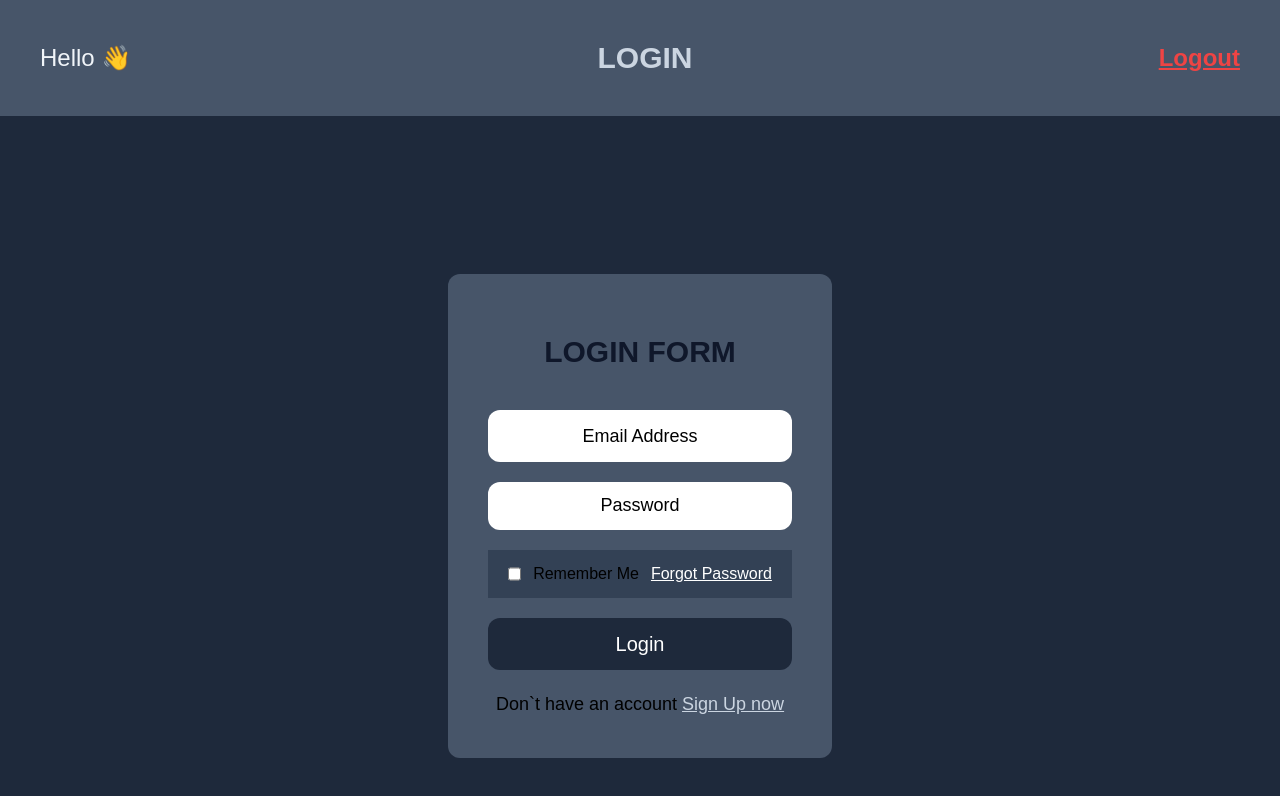
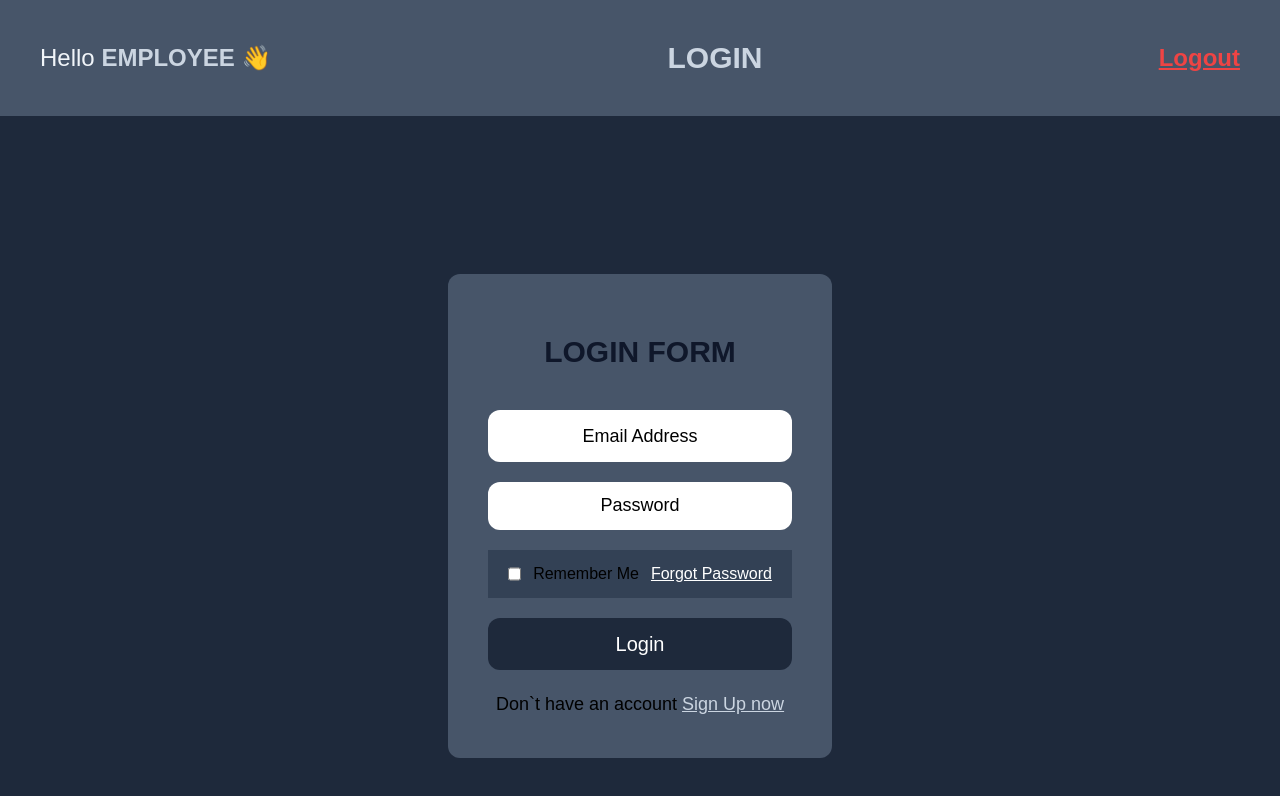
Before and after one commit to Nasifuad/E-M-S, a React (Vite) app: page / in a window 1280 px wide. Shown: the top 796 px of the page. Built offline with nearby package versions, Linux system fonts and the light colour scheme.

Commit message:
Auth Provider for both admin and user data

```diff
--- a/src/App.jsx
+++ b/src/App.jsx
@@ -7,10 +7,18 @@ import { AuthContext } from "./context/AuthContext";
 function App() {
   //stores user name
   let [user, setUser] = useState("");
-  let [userName, setUserName] = useState("");
+  let [userData, setUserData] = useState({
+    name: "employee",
+    email: "employee@example.com",
+    password: "123",
+    tasks: [],
+  });
+  console.log("User data test", userData);
   //getting data from context provider by AuthContext
   const AuthData = useContext(AuthContext);
-  console.log("This is", AuthData);
+  // const [adminData, setAdminData] = AuthData;
+  console.log("AuthData for test", AuthData);
+  // console.log("adminData for test", adminData);
   const handleLogin = (email, password) => {
     if (email === "admin@example.com" && password === "123") {
       setUser("admin");
@@ -21,14 +29,14 @@ function App() {
       }
     });
     setUser("employee");
-    setUserName(Info[0].name);
+    setUserData(Info);
   };
 
   return (
     <>
       {!user ? <Login handleLogin={handleLogin} /> : ""}
       {user === "admin" ? <AdminDashboard /> : ""}
-      {user === "employee" ? <EmployeeDashboard userName={userName} /> : ""}
+      {user === "employee" ? <EmployeeDashboard userData={userData} /> : ""}
     </>
   );
 }
--- a/src/components/task.jsx
+++ b/src/components/task.jsx
@@ -1,4 +1,7 @@
+import { useState } from "react";
+
 const Task = () => {
+  const [Task, setTask] = useState("second");
   return (
     <div>
       <div className="h-screen w-full bg-slate-800 flex flex-col gap-5">
--- a/src/context/AuthContext.jsx
+++ b/src/context/AuthContext.jsx
@@ -18,7 +18,7 @@ const AuthProvider = ({ children }) => {
 
   return (
     <div>
-      <AuthContext.Provider value={(userData, adminData)}>
+      <AuthContext.Provider value={{ adminData, userData }}>
         {children}
       </AuthContext.Provider>
     </div>
--- a/src/dashboard/EmployeeDashboard.jsx
+++ b/src/dashboard/EmployeeDashboard.jsx
@@ -2,12 +2,12 @@ import Task from "../components/task";
 import Head from "../others/head";
 
 // eslint-disable-next-line react/prop-types
-const EmployeeDashboard = ({ userName }) => {
+const EmployeeDashboard = ({ userData }) => {
   return (
     <>
       {" "}
-      <Head pageName="Employee Dashboard" userName={userName} />
-      <Task />
+      <Head pageName="Employee Dashboard" userData={userData} />
+      <Task userData={userData} />
     </>
   );
 };
--- a/src/others/head.jsx
+++ b/src/others/head.jsx
@@ -1,16 +1,10 @@
 import { useEffect, useState } from "react";
 
 // eslint-disable-next-line react/prop-types
-const Head = ({ pageName, userName }) => {
-  let [name, setName] = useState("");
+const Head = ({ pageName, userData }) => {
+  let [name, setName] = useState("employee");
+  console.log(userData);
 
-  useEffect(() => {
-    if (userName) {
-      setName(userName);
-    }
-  }, [userName]);
-  console.log("This is", userName);
-  // setName(userName);
   return (
     <>
       <div className="header flex justify-between bg-slate-600 p-10 items-center">
```
